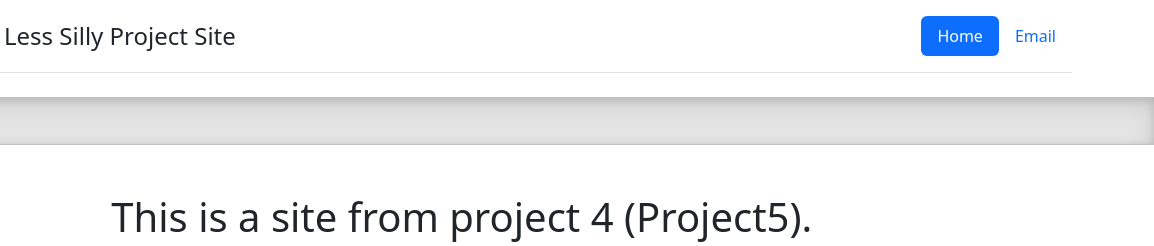
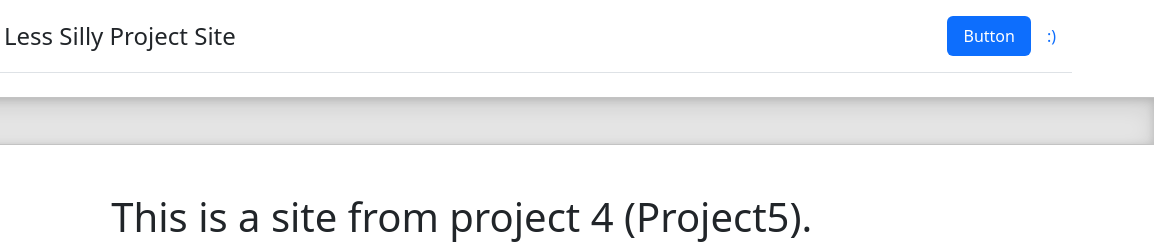
Before and after one commit to WSU-kduncan/s24cicd-Snekman23, a plain HTML site: page site/index.html in a window 1280 px wide. Shown: the top 246 px of the page, 126-1280 px from the left. Drawn offline with Linux system fonts and the light colour scheme.

Commit message:
Add button names

```diff
--- a/site/index.html
+++ b/site/index.html
@@ -110,8 +110,8 @@
       </a>
 
       <ul class="nav nav-pills">
-        <li class="nav-item"><a href="#" class="nav-link active" aria-current="page">Home</a></li>
-        <li class="nav-item"><a href="email.html" class="nav-link">Email</a></li>
+        <li class="nav-item"><a href="#" class="nav-link active" aria-current="page">Button</a></li>
+        <li class="nav-item"><a href="email.html" class="nav-link">:)</a></li>
       </ul>
     </header>
   </div>
```
